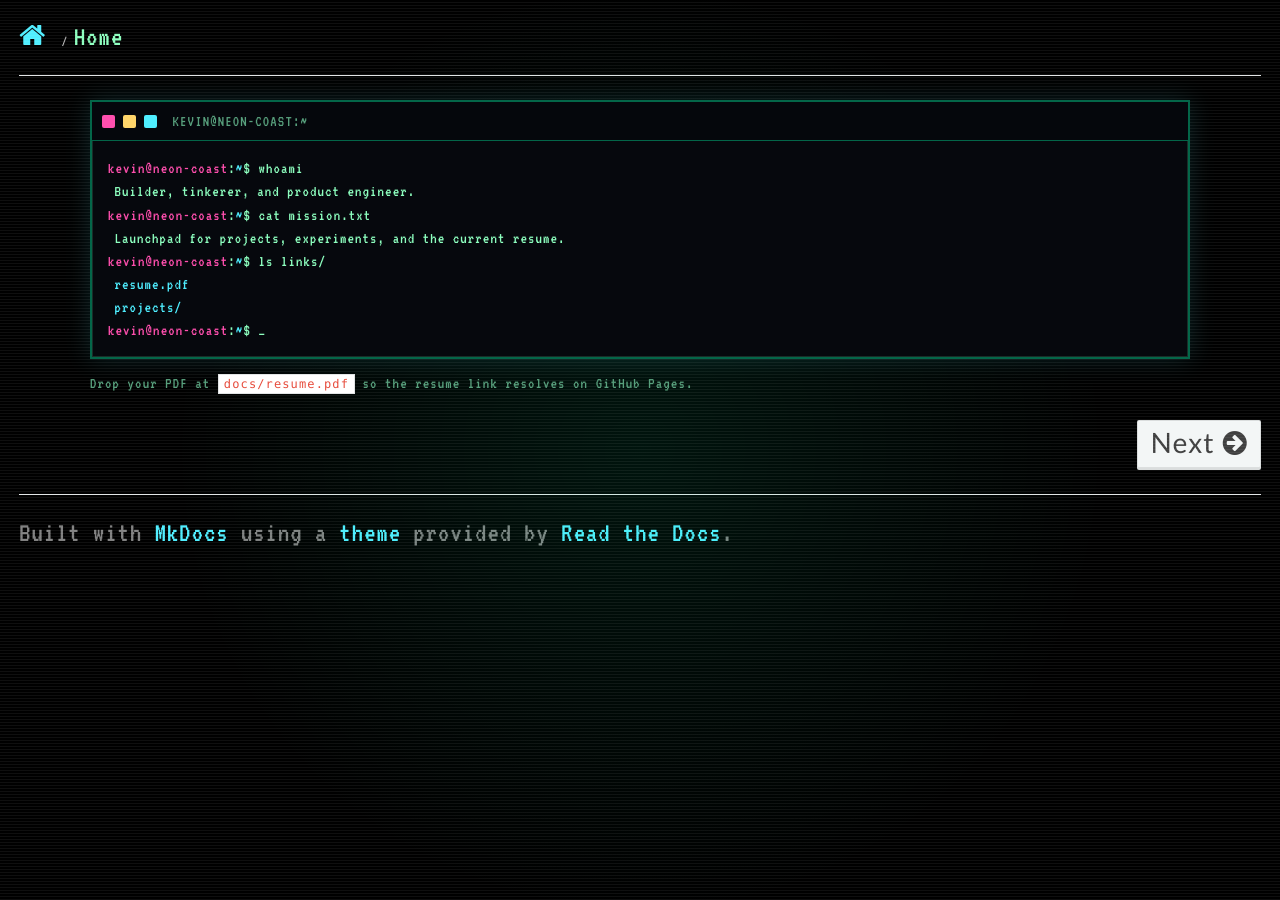
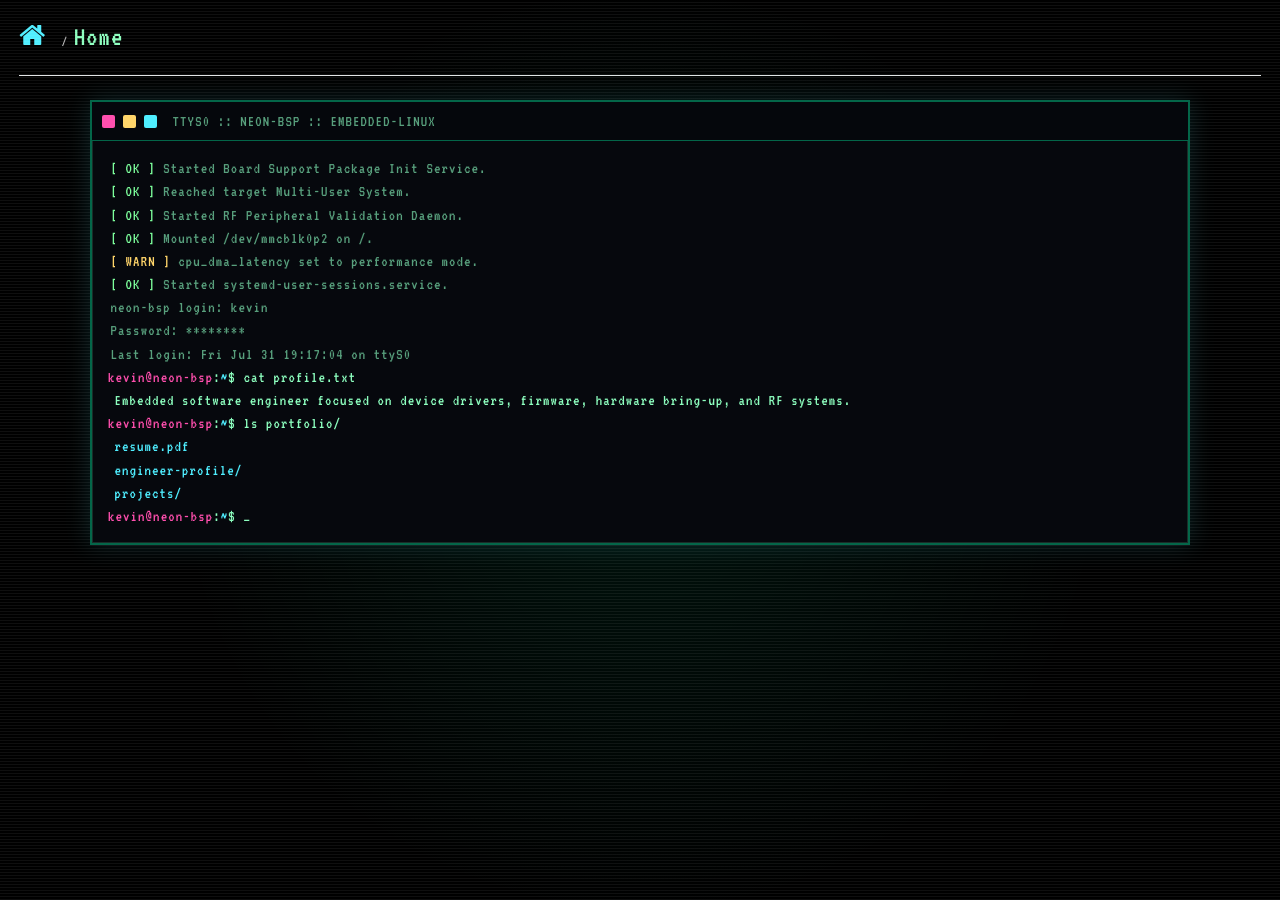
Before and after one commit to kehertle/gh-pages, an MkDocs documentation site: the page built from docs/index.md, in a window 1280 px wide. Built offline with MkDocs 1.6.1, drawn with Linux system fonts in a browser that asks for light colours; nearby versions of some CDN libraries.

Commit message:
Add engineer profile, update index and projects sections, and enhance styles

```diff
--- a/docs/index.md
+++ b/docs/index.md
@@ -4,27 +4,31 @@
       <span class="dot dot-pink"></span>
       <span class="dot dot-amber"></span>
       <span class="dot dot-cyan"></span>
-      <p class="terminal-title">kevin@neon-coast:~</p>
+      <p class="terminal-title">ttyS0 :: neon-bsp :: embedded-linux</p>
     </header>
 
     <div class="terminal-body">
-      <p><span class="prompt">kevin@neon-coast</span>:<span class="path">~</span>$ whoami</p>
-      <p class="output">Builder, tinkerer, and product engineer.</p>
+      <p class="boot-log"><span class="log-ok">[  OK  ]</span> Started Board Support Package Init Service.</p>
+      <p class="boot-log"><span class="log-ok">[  OK  ]</span> Reached target Multi-User System.</p>
+      <p class="boot-log"><span class="log-ok">[  OK  ]</span> Started RF Peripheral Validation Daemon.</p>
+      <p class="boot-log"><span class="log-ok">[  OK  ]</span> Mounted /dev/mmcblk0p2 on /.</p>
+      <p class="boot-log"><span class="log-warn">[ WARN ]</span> cpu_dma_latency set to performance mode.</p>
+      <p class="boot-log"><span class="log-ok">[  OK  ]</span> Started systemd-user-sessions.service.</p>
+      <p class="boot-log">neon-bsp login: kevin</p>
+      <p class="boot-log">Password: ********</p>
+      <p class="boot-log">Last login: Fri Jul 31 19:17:04 on ttyS0</p>
 
-      <p><span class="prompt">kevin@neon-coast</span>:<span class="path">~</span>$ cat mission.txt</p>
+      <p><span class="prompt">kevin@neon-bsp</span>:<span class="path">~</span>$ cat profile.txt</p>
       <p class="output">
-        Launchpad for projects, experiments, and the current resume.
+        Embedded software engineer focused on device drivers, firmware, hardware bring-up, and RF systems.
       </p>
 
-      <p><span class="prompt">kevin@neon-coast</span>:<span class="path">~</span>$ ls links/</p>
+      <p><span class="prompt">kevin@neon-bsp</span>:<span class="path">~</span>$ ls portfolio/</p>
       <p class="output"><a href="resume.pdf">resume.pdf</a></p>
+      <p class="output"><a href="engineer-profile/">engineer-profile/</a></p>
       <p class="output"><a href="projects/">projects/</a></p>
 
-      <p><span class="prompt">kevin@neon-coast</span>:<span class="path">~</span>$ _</p>
+      <p><span class="prompt">kevin@neon-bsp</span>:<span class="path">~</span>$ <span class="cursor">_</span></p>
     </div>
   </div>
-
-  <p class="terminal-note">
-    Drop your PDF at <code>docs/resume.pdf</code> so the resume link resolves on GitHub Pages.
-  </p>
 </section>
--- a/docs/stylesheets/extra.css
+++ b/docs/stylesheets/extra.css
@@ -40,6 +40,11 @@ body {
 
 .wy-nav-content-wrap {
   margin-left: 0 !important;
+}
+
+[role="contentinfo"],
+footer {
+  display: none !important;
 }
 
 .wy-nav-content {
@@ -118,6 +123,23 @@ body {
   padding-left: 1ch;
 }
 
+.boot-log {
+  color: var(--muted);
+  padding-left: 0.4ch;
+}
+
+.log-ok {
+  color: #7dff9c;
+}
+
+.log-warn {
+  color: #ffd56a;
+}
+
+.cursor {
+  animation: cursorBlink 1s steps(1, end) infinite;
+}
+
 a,
 .output a {
   color: var(--cyan);
@@ -160,6 +182,56 @@ code {
   color: var(--muted);
 }
 
+.dossier-shell {
+  max-width: 1180px;
+}
+
+.dossier-body {
+  display: grid;
+  gap: 0.25rem;
+}
+
+.strong-output {
+  color: #b8ffdf;
+  text-shadow: 0 0 8px rgba(141, 255, 191, 0.34);
+}
+
+.narrative-block {
+  border-left: 2px solid var(--line);
+  margin: 0.15rem 0 0.5rem 1ch;
+  padding: 0.25rem 0 0.25rem 0.8rem;
+}
+
+.narrative-block p {
+  margin: 0.2rem 0;
+  line-height: 1.22;
+}
+
+.expertise-grid {
+  list-style: none;
+  margin: 0.2rem 0 0.55rem 1ch;
+  padding: 0;
+  display: grid;
+  grid-template-columns: repeat(auto-fit, minmax(280px, 1fr));
+  gap: 0.24rem 0.9rem;
+}
+
+.expertise-grid li::before {
+  content: "> ";
+  color: var(--pink);
+}
+
+@keyframes cursorBlink {
+  0%,
+  49% {
+    opacity: 1;
+  }
+  50%,
+  100% {
+    opacity: 0;
+  }
+}
+
 @media (max-width: 768px) {
   body {
     font-size: 24px;
@@ -172,4 +244,8 @@ code {
   .terminal-body {
     padding: 0.72rem;
   }
+
+  .expertise-grid {
+    grid-template-columns: 1fr;
+  }
 }
--- a/mkdocs.yml
+++ b/mkdocs.yml
@@ -9,6 +9,7 @@ plugins: []
 
 nav:
   - Home: index.md
+  - Engineer Profile: engineer-profile.md
   - Projects: projects.md
 
 extra_css:
```
Also changed, not shown: docs/engineer-profile.md (added, +66 -0 lines), docs/projects.md (+4 -8 lines), 1 other file.
